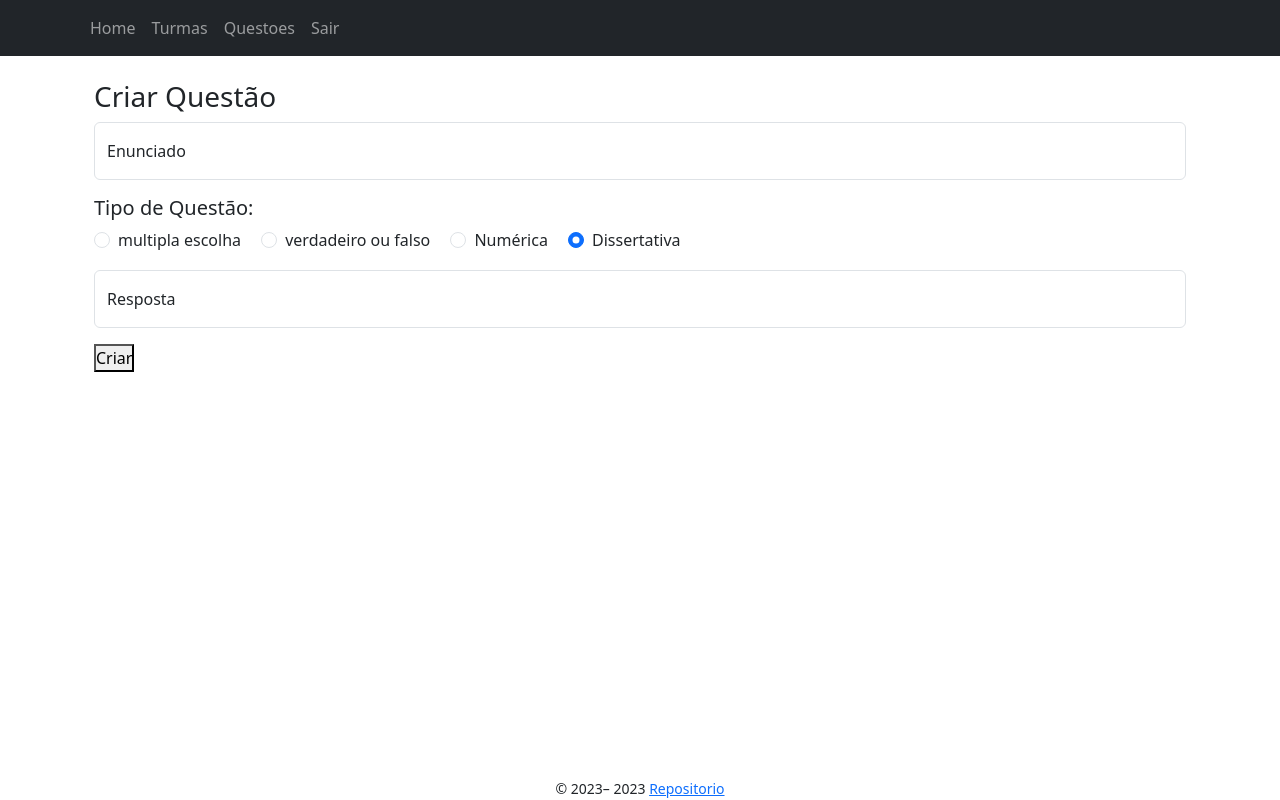
After one commit to zeroCass/unb-web, a Flask app: page /questoes/professor/1/new in a window 1280 px wide. The commit adds this page. Run offline with Flask 3, Linux system fonts and the light colour scheme; a user stored in the database is signed in; some libraries are stand-ins or nearby versions.

Commit message:
feat: criar questao (issue #1)
inicio do desenvolvimento da pág. para criar questão, ainda é preciso ser efeito ajustes e não é funcional.

```diff
--- a/app/controllers/questoes_controller.py
+++ b/app/controllers/questoes_controller.py
@@ -18,3 +18,13 @@ def index(user_id):
     questoes_multipla_escolha = QuestaoMultiplaEscolha.query.filter_by(professor_id=user_id).all()
 
     return render_template('questoes/index.jinja2', questoes=questoes, questoes_multipla_escolha=questoes_multipla_escolha)
+
+@bp.route("/professor/<int:user_id>/new", methods=["GET"])
+@login_required
+def new(user_id):
+    return render_template("questoes/new.jinja2", user_id=user_id)
+
+@bp.route("/professor/<int:user_id>/create", methods=["POST"])
+@login_required
+def create(user_id):
+    return render_template("questoes/new.jinja2", user_id=user_id)
--- /dev/null
+++ b/app/templates/questoes/new.jinja2
@@ -0,0 +1,128 @@
+{% extends "./base.jinja2" %}
+
+{% block header %}
+<h1>{% block title %}Criar Questão{% endblock %}</h1>
+{% endblock %}
+
+{% block content %}
+<div class="container">
+    <h3>Criar Questão</h3>
+    <form method="POST" action="{{ url_for('questoes.create', user_id=user_id) }}">
+        <div class="form-floating mb-3">
+            <input
+                class="form-control"
+                type="text"
+                id="enunciado"
+                name="enunciado"
+                placeholder="Digite o enunciado da questão"
+                required="true"
+            />
+            <label for="enunciado" class="form-label">Enunciado</label>
+        </div>
+
+        <div class="form-floating mb-3">
+            <h5>Tipo de Questão:</h5>
+            <div class="form-check form-check-inline">
+                <input class="form-check-input" type="radio" id="multipla_escolha" name="tipo_questao" value="multipla_escolha" required="true" checked />
+                <label class="form-check-label" for="multipla_escolha">multipla escolha</label>
+            </div>
+            <div class="form-check form-check-inline">
+                <input class="form-check-input" type="radio" id="verdadeiro_falso" name="tipo_questao" value="verdadeiro_falso" required="true" checked />
+                <label class="form-check-label" for="verdadeiro_falso">verdadeiro ou falso</label>
+            </div>
+            <div class="form-check form-check-inline">
+                <input class="form-check-input" type="radio" id="numerica" name="tipo_questao" value="numerica" required="true" checked />
+                <label class="form-check-label" for="numerica">Numérica</label>
+            </div>
+            <div class="form-check form-check-inline">
+                <input class="form-check-input" type="radio" id="dissertativa" name="tipo_questao" value="dissertativa" required="true" checked />
+                <label class="form-check-label" for="dissertativa">Dissertativa</label>
+            </div>
+        </div>
+
+        <div id="campos_adicionais" style="display: none;">
+            <div class="form-floating mb-3">
+                <input
+                    class="form-control"
+                    type="text"
+                    id="opcao_a"
+                    name="opcao_a"
+                    required="true">
+                <label for="opcao_a">Opção A:</label>
+            </div>
+            <div class="form-floating mb-3">
+                <input
+                    class="form-control"
+                    type="text"
+                    id="opcao_b"
+                    name="opcao_b"
+                    required="true">
+                <label for="opcao_b">Opção B:</label>
+            </div>
+            <div class="form-floating mb-3" id="opcao_c" style="display: none;">
+                <input
+                    class="form-control"
+                    type="text"
+                    id="opcao_c"
+                    name="opcao_c">
+                <label for="opcao_c">Opção C:</label>
+            </div>
+            <div class="form-floating mb-3" id="opcao_d" style="display: none;">
+                <input
+                    class="form-control"
+                    type="text"
+                    id="opcao_d"
+                    name="opcao_d">
+                <label for="opcao_d">Opção D:</label>
+            </div>
+
+            <button id="adicionar-opcoes" type="button" class="btn btn-primary">Adicionar Opções C e D</button>
+        </div>
+
+        <div class="form-floating mb-3" id="campo_resposta">
+            <input
+                class="form-control"
+                type="text"
+                id="resposta"
+                name="resposta"
+                placeholder="Digite a resposta da questão"
+                required="true"
+            />
+            <label for="resposta" class="form-label">Resposta</label>
+        </div>
+
+        <button type="submit">Criar</button>
+    </form>
+
+    <script>
+        var multiplaEscolhaBtn = document.getElementById("multipla_escolha");
+        var dissertativaBtn = document.getElementById("dissertativa");
+        var campoResposta = document.getElementById("campo_resposta");
+        var camposAdicionais = document.getElementById("campos_adicionais");
+
+        function exibirCampoResposta() {
+            campoResposta.style.display = multiplaEscolhaBtn.checked ? "block" : "none";
+        }
+
+        multiplaEscolhaBtn.addEventListener("click", exibirCampoResposta);
+        dissertativaBtn.addEventListener("click", exibirCampoResposta);
+
+        function exibirCamposAdicionais() {
+            camposAdicionais.style.display = multiplaEscolhaBtn.checked ? "block" : "none";
+        }
+
+        multiplaEscolhaBtn.addEventListener("click", exibirCamposAdicionais);
+
+        var outrosRadioBtns = document.querySelectorAll('input[name="tipo_questao"]');
+        outrosRadioBtns.forEach(function(radio) {
+            radio.addEventListener("click", function() {
+                if (radio.id !== "multipla_escolha") {
+                    camposAdicionais.style.display = "none";
+                } else {
+                    exibirCamposAdicionais();
+                }
+            });
+        });
+    </script>
+
+{% endblock %}
```
Also changed, not shown: app/templates/questoes/index.jinja2 (+7 -0 lines).
